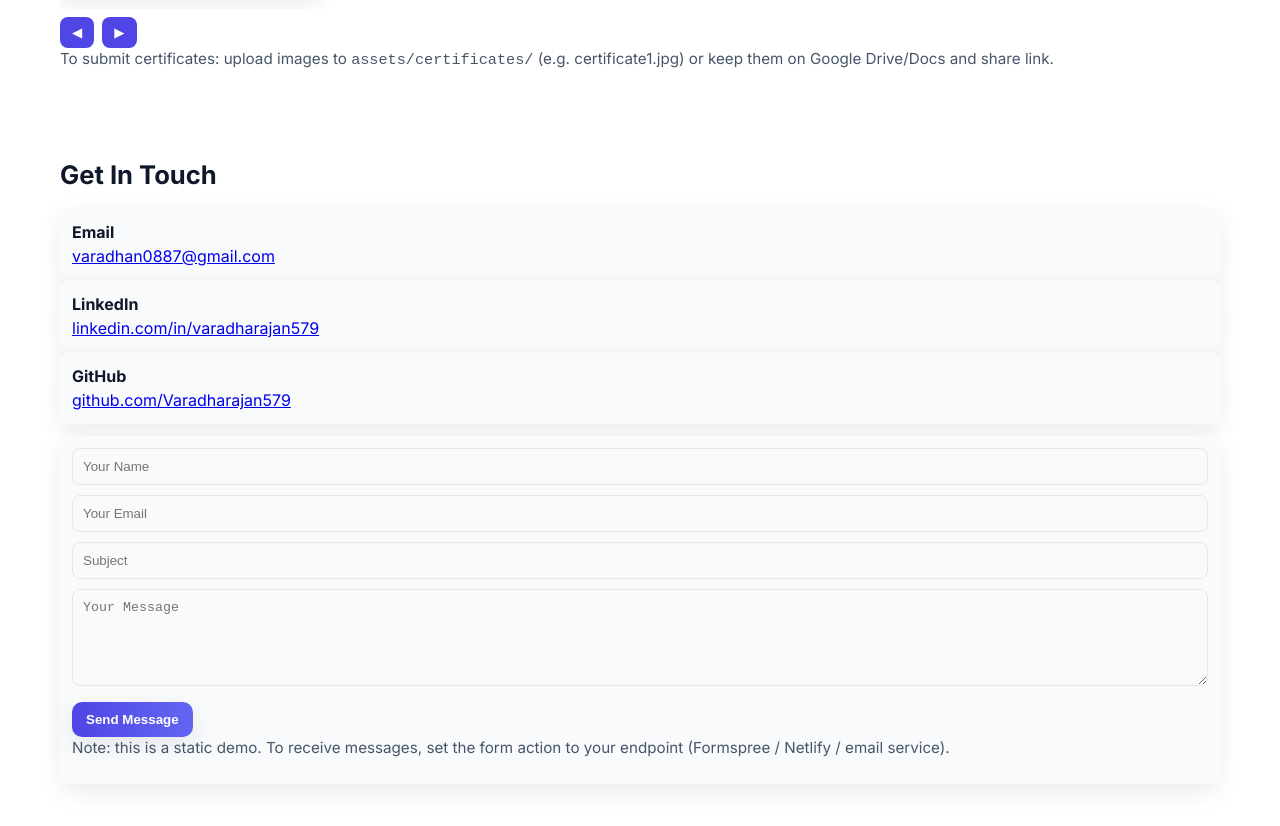
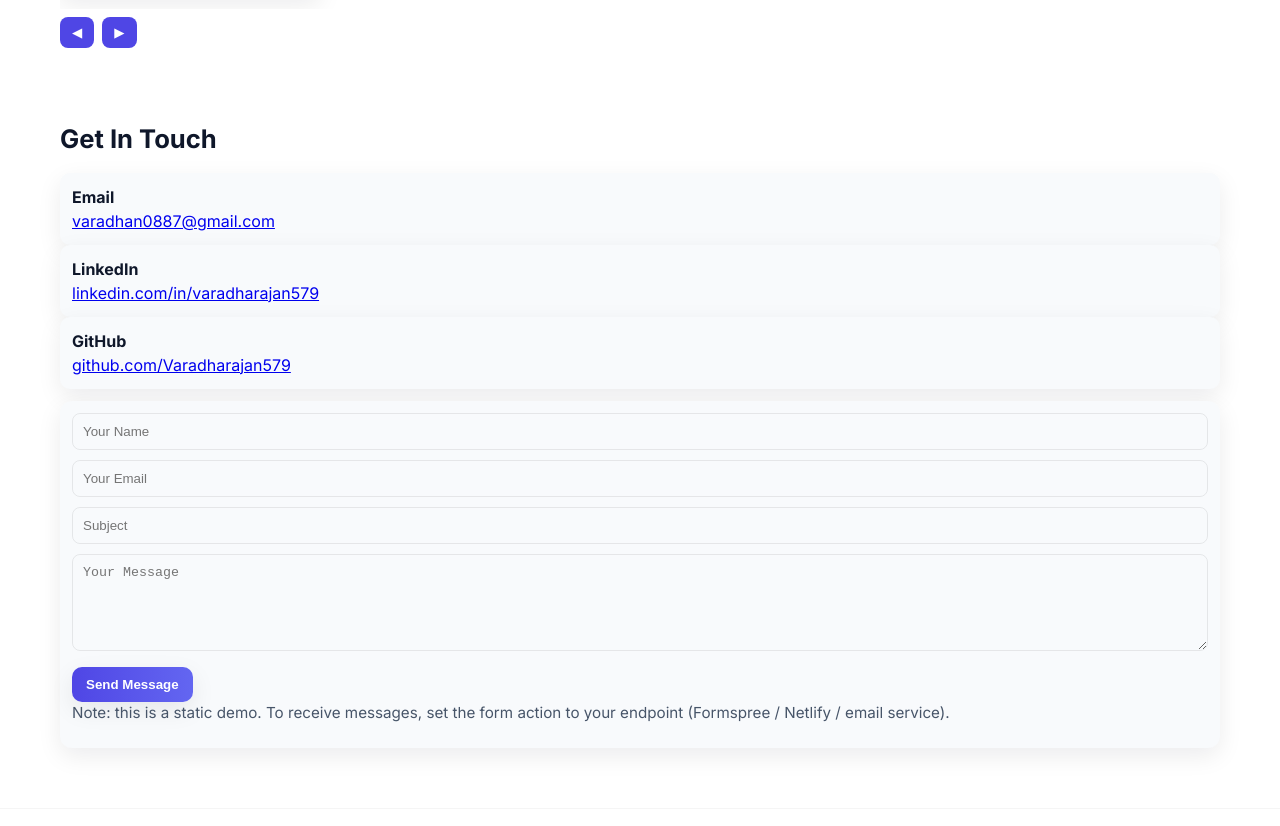
Before and after one commit to Varadharajan579/webportdev, a plain HTML site: page index.html in a window 1280 px wide. Shown: the part 2855-3681 px from the top of the page. Drawn offline with Linux system fonts and the light colour scheme.

Commit message:
Remove outdated instructions for certificate submission in the portfolio section

```diff
--- a/index.html
+++ b/index.html
@@ -228,9 +228,8 @@
             <button id="cert-prev" aria-label="Previous certificate">◀</button>
             <button id="cert-next" aria-label="Next certificate">▶</button>
           </div>
-          <p class="muted">To submit certificates: upload images to <code>assets/certificates/</code> (e.g. certificate1.jpg) or keep them on Google Drive/Docs and share link.</p>
-        </div>
-      </div>
+
+
     </section>
 
     <!-- Contact -->
```
